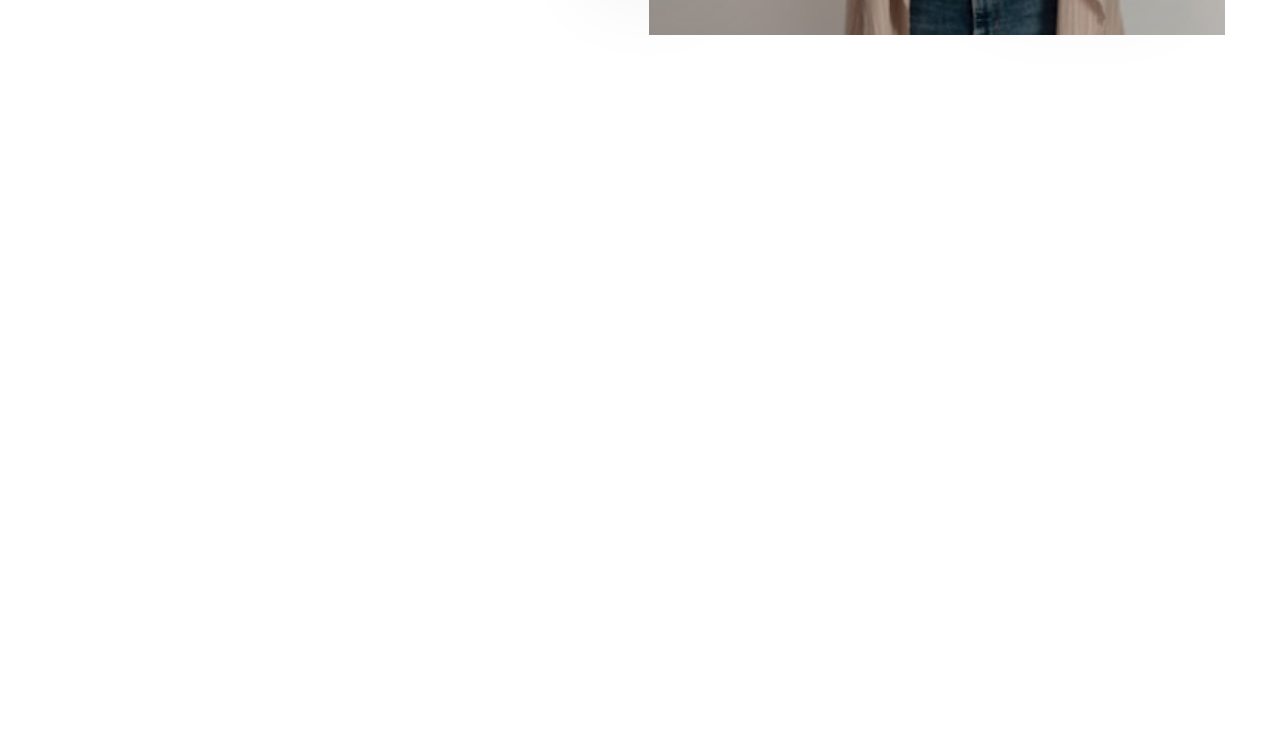
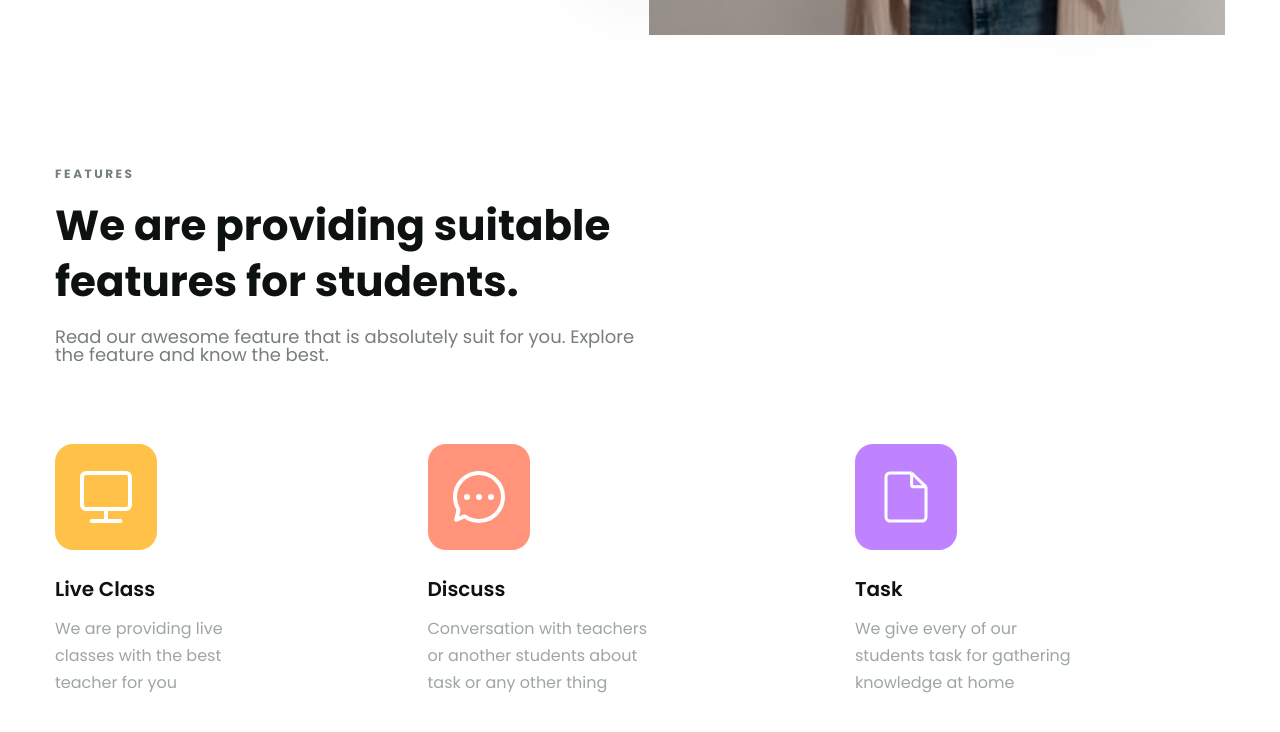
Before and after one commit to phanlinhh29/htmlcss-project-001-myselft, a plain HTML site: page index.html in a window 1280 px wide. Shown: the part 750-1482 px from the top of the page. Drawn offline with Linux system fonts and the light colour scheme.

Commit message:
complete feature

```diff
--- a/assets.css/styles.css
+++ b/assets.css/styles.css
@@ -29,6 +29,13 @@ body {
 
 a {
     text-decoration: none;
+}
+
+.line-clamp {
+    display: -webkit-box;
+    -webkit-line-clamp: var(--line-clamp, 3);
+    -webkit-box-orient: vertical;
+    overflow: hidden;
 }
 
 /* header */
@@ -66,11 +73,13 @@ a {
 }
 
 nav a:hover {
+
     text-shadow: 1px 0 0 currentcolor;
     color: #2F3A3B;
     font-size: 1.6rem;
 
 }
+
 
 .action .first {
     display: inline-block;
@@ -162,6 +171,10 @@ nav a:hover {
     background: #fff;
     box-shadow: 0px 22px 50px 0px rgba(0, 0, 0, 0.05);
     cursor: pointer;
+}
+
+.hero .content-block .cta-group .icon:hover {
+    border: 1px solid var(--primary-color)
 }
 
 .hero .media-block {
@@ -299,3 +312,70 @@ nav a:hover {
     font-weight: 500;
     background: var(--primary-color)
 }
+
+.feature {
+
+    margin: 130px 0;
+}
+
+.feature .body {
+    width: 1024px;
+}
+
+.feature .first-haft .note {
+    color: #767E7E;
+    font-size: 1.2rem;
+    font-weight: 700;
+}
+
+.feature .first-haft .heading {
+    width: 577px;
+    margin: 18px 0;
+    color: #0D1111;
+    font-size: 4.2rem;
+    font-weight: 700;
+    line-height: 5.6rem;
+}
+
+.feature .first-haft .desc {
+    width: 590px;
+    color: #767E7E;
+    font-size: 1.8rem;
+    font-weight: 400
+}
+
+.feature .second-haft .list {
+    display: flex;
+    justify-content: space-between;
+    margin-top: 80px;
+}
+
+.feature .second-haft .list .item.first {
+    width: 168px;
+}
+
+.feature .second-haft .list .item.second {
+    width: 223px;
+
+}
+
+.feature .second-haft .list .item.third {
+    width: 224px;
+}
+
+.feature .second-haft .title a {
+    display: block;
+    padding: 26px 0 16px;
+    color: #0D1111;
+    font-size: 20px;
+    font-weight: 600;
+}
+
+.feature .second-haft .desc {
+    color: #9DA6A5;
+    font-family: Poppins;
+    font-size: 16px;
+    font-style: normal;
+    font-weight: 400;
+    line-height: 27px
+}
--- a/index.html
+++ b/index.html
@@ -137,6 +137,44 @@
                 </div>
             </div>
         </div>
+
+        <!--feature-->
+        <div class="feature">
+            <div class="main-content">
+                <div class="body">
+                    <div class="first-haft">
+                        <div class="note">F E A T U R E S</div>
+                        <h2 class="heading">We are providing suitable features for students.</h2>
+                        <p class="desc">Read our awesome feature that is absolutely suit for you. Explore the feature
+                            and know the best.</p>
+                    </div>
+                    <div class="second-haft">
+                        <div class="list">
+                            <div class="item first">
+                                <img src="./assets.css/icons/icon1-feature.svg" alt="" class="icon">
+                                <span class="title"><a href="#!">Live Class</a></span>
+                                <div class="desc line-clamp">We are providing live classes with the best teacher for you
+                                </div>
+                            </div>
+                            <div class="item second">
+                                <img src="./assets.css/icons/icon2-feature.svg" alt="" class="icon">
+                                <span class="title"><a href="#!">Discuss</a></span>
+                                <div class="desc line-clamp">Conversation with teachers or another students about task
+                                    or any other
+                                    thing</div>
+                            </div>
+                            <div class="item third">
+                                <img src="./assets.css/icons/icon3-feature.svg" alt="" class="icon">
+                                <span class="title"><a href="#!">Task</a></span>
+                                <div class="desc line-clamp">We give every of our students task for gathering
+                                    knowledge
+                                    at home
+                                </div>
+                            </div>
+                        </div>
+                    </div>
+                </div>
+            </div>
         </div>
     </main>
 </body>
```
Also changed, not shown: assets.css/icons/icon1-feature.svg (added), assets.css/icons/icon2-feature.svg (added), assets.css/icons/icon3-feature.svg (added).
